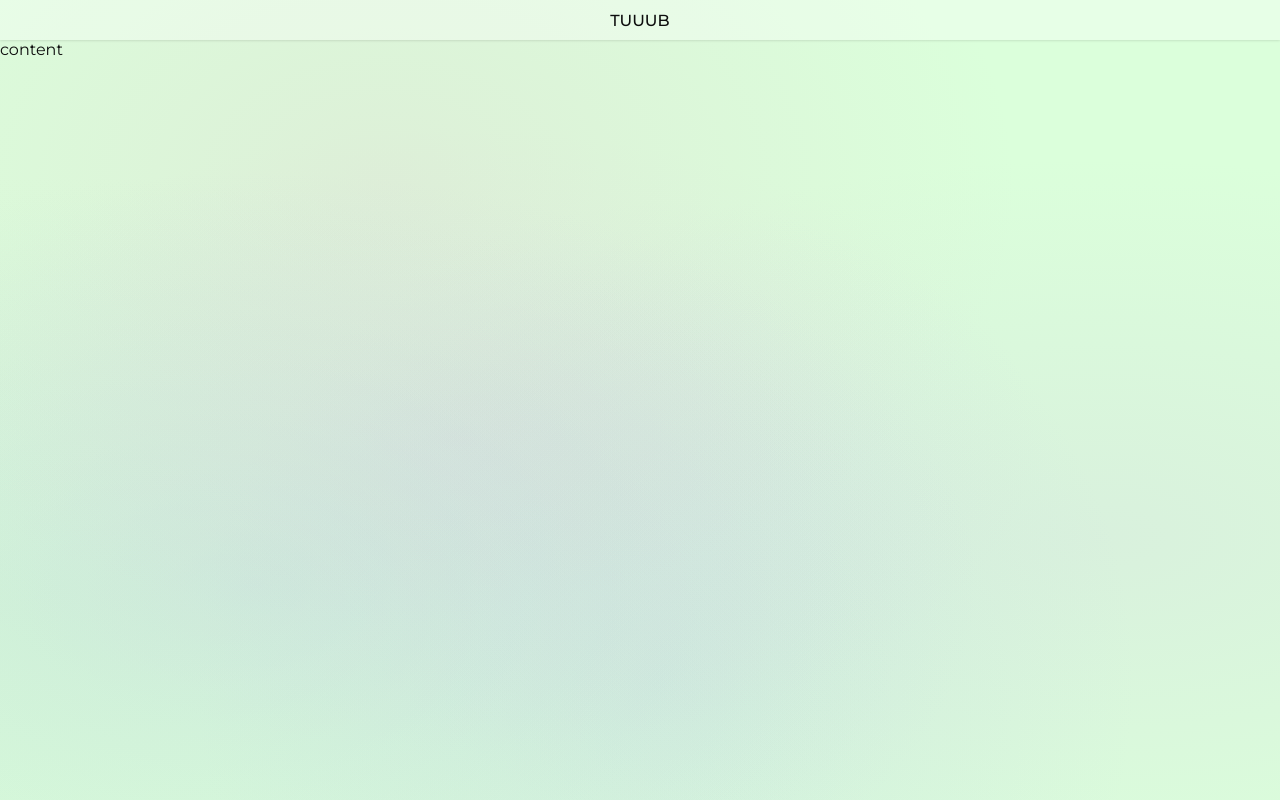
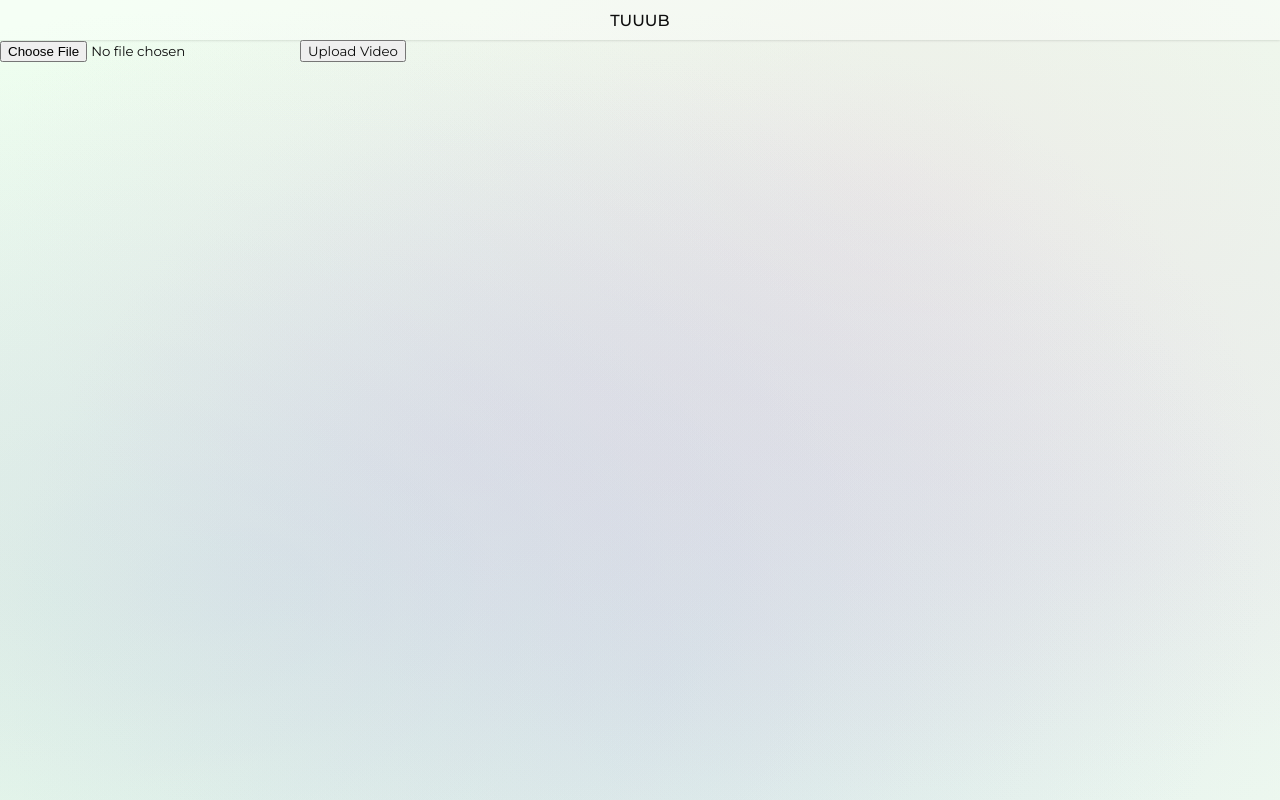
Before and after one commit to Konstaphy/tuuub, a React (Vite) app: page / in a window 1280 px wide. Built offline with nearby package versions, Linux system fonts and the light colour scheme.

Commit message:
форма отправки видео и трансопрты

```diff
--- a/package.json
+++ b/package.json
@@ -8,8 +8,10 @@
     "build": "tsc && vite build"
   },
   "dependencies": {
+    "axios": "^1.3.5",
     "react": "^18.2.0",
     "react-dom": "^18.2.0",
+    "react-query": "^3.39.3",
     "react-router-dom": "^6.10.0"
   },
   "devDependencies": {
--- a/src/app/index.tsx
+++ b/src/app/index.tsx
@@ -1,12 +1,13 @@
 import { Header } from "../widgets/header/header";
 import { Routes, Route } from "react-router-dom";
+import { UploadVideoPage } from "../pages/upload-video-page/upload-video-page";
 
 export const App = () => {
   return (
     <div id={"app-root"}>
       <Header />
       <Routes>
-        <Route path={"/"} element={<div>content</div>}></Route>
+        <Route path={"/"} element={<UploadVideoPage />}></Route>
       </Routes>
     </div>
   );
--- /dev/null
+++ b/src/features/videos/api/videos-transport.ts
@@ -0,0 +1,24 @@
+import axios, { AxiosResponse } from "axios";
+
+const methods = {
+  upload: "upload",
+  getAll: "get",
+};
+
+class VideosTransport {
+  private readonly url = "http://localhost:8080/videos/";
+
+  public async uploadVideo(video: FormData) {
+    return await axios
+      .post<FormData, AxiosResponse<string>>(this.url + methods.upload, video)
+      .then((res) => res.data);
+  }
+
+  public async getAllVideos() {
+    return await axios
+      .get<unknown, AxiosResponse<string>>(this.url + methods.getAll)
+      .then((res) => res.data);
+  }
+}
+
+export const videosTransport = new VideosTransport();
--- a/src/index.css
+++ b/src/index.css
@@ -8,12 +8,12 @@
 }
 body {
   height: 100vh;
-  background-color:hsla(120,100%,93%,1);
+  background-color:hsla(120,100%,93%,0.4);
   background-image:
-          radial-gradient(at 20% 73%, hsla(227,47%,81%,0.27) 0px, transparent 50%),
-          radial-gradient(at 30% 23%, hsla(332,47%,81%,0.22) 0px, transparent 50%),
-          radial-gradient(at 36% 55%, hsla(291,47%,81%,0.17) 0px, transparent 50%),
-          radial-gradient(at 4% 74%, hsla(131,47%,81%,0.18) 0px, transparent 50%),
-          radial-gradient(at 52% 85%, hsla(224,47%,81%,0.23) 0px, transparent 50%),
-          radial-gradient(at 86% 67%, hsla(272,47%,81%,0.2) 0px, transparent 50%);
+          radial-gradient(at 20% 73%, hsla(227,47%,81%,0.27) 0px, transparent 70%),
+          radial-gradient(at 70% 23%, hsla(332,47%,81%,0.22) 0px, transparent 70%),
+          radial-gradient(at 36% 55%, hsla(291,47%,81%,0.17) 0px, transparent 70%),
+          radial-gradient(at 4% 74%, hsla(131,47%,81%,0.18) 0px, transparent 70%),
+          radial-gradient(at 52% 85%, hsla(224,47%,81%,0.23) 0px, transparent 70%),
+          radial-gradient(at 86% 67%, hsla(272,47%,81%,0.2) 0px, transparent 70%);
 }
--- a/src/main.tsx
+++ b/src/main.tsx
@@ -1,11 +1,16 @@
-import React from 'react';
-import ReactDOM from 'react-dom/client';
-import './index.css';
-import { App } from './app';
-import { BrowserRouter } from 'react-router-dom';
+import React from "react";
+import ReactDOM from "react-dom/client";
+import "./index.css";
+import { App } from "./app";
+import { BrowserRouter } from "react-router-dom";
+import { QueryClient, QueryClientProvider, useQuery } from "react-query";
 
-ReactDOM.createRoot(document.getElementById('root') as HTMLElement).render(
+const queryClient = new QueryClient();
+
+ReactDOM.createRoot(document.getElementById("root") as HTMLElement).render(
   <BrowserRouter>
-    <App />
+    <QueryClientProvider client={queryClient}>
+      <App />
+    </QueryClientProvider>
   </BrowserRouter>
 );
--- /dev/null
+++ b/src/pages/upload-video-page/upload-video-page.tsx
@@ -0,0 +1,25 @@
+import { useState, FormEvent, ChangeEvent } from "react";
+import { videosTransport } from "../../features/videos/api/videos-transport";
+
+export const UploadVideoPage = () => {
+  const [file, setFile] = useState<undefined | File>(undefined);
+  const handleFileChange = (event?: ChangeEvent<HTMLInputElement>) => {
+    event?.preventDefault();
+    setFile(event?.target?.files?.[0]);
+  };
+  const handleSubmit = (e: FormEvent<HTMLFormElement>) => {
+    e.preventDefault();
+
+    const formData = new FormData();
+    if (file) {
+      formData.append("video", file);
+      videosTransport.uploadVideo(formData).then(console.log);
+    }
+  };
+  return (
+    <form className={"upload-video-page"} onSubmit={handleSubmit}>
+      <input type={"file"} accept={".mp4"} onChange={handleFileChange} />
+      <button type={"submit"}>Upload Video</button>
+    </form>
+  );
+};
```
Also changed, not shown: src/features/videos/lib/use-videos-load.tsx (added, +8 -0 lines), 1 other file (tests, documents, lock files or other folders).
